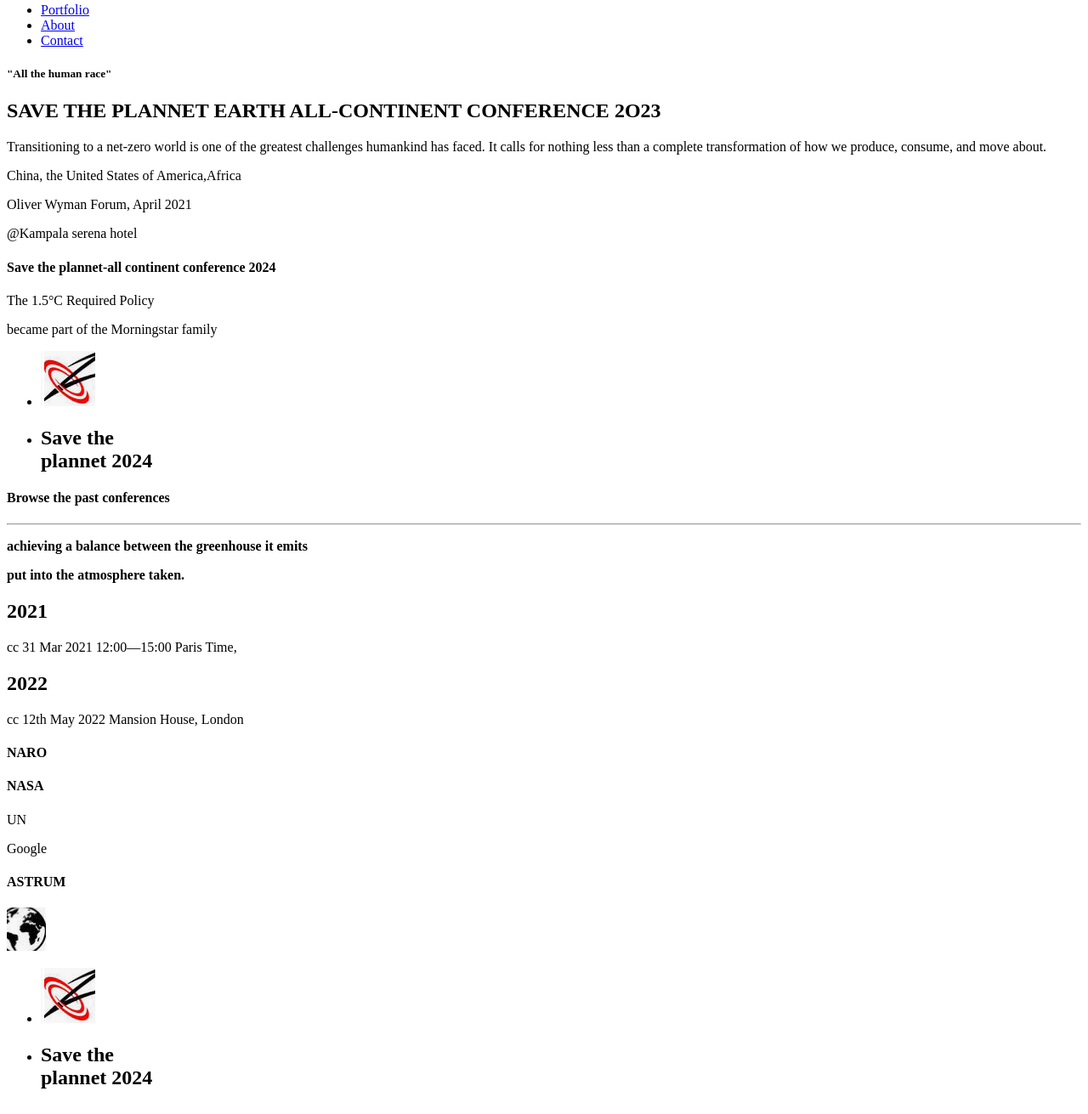
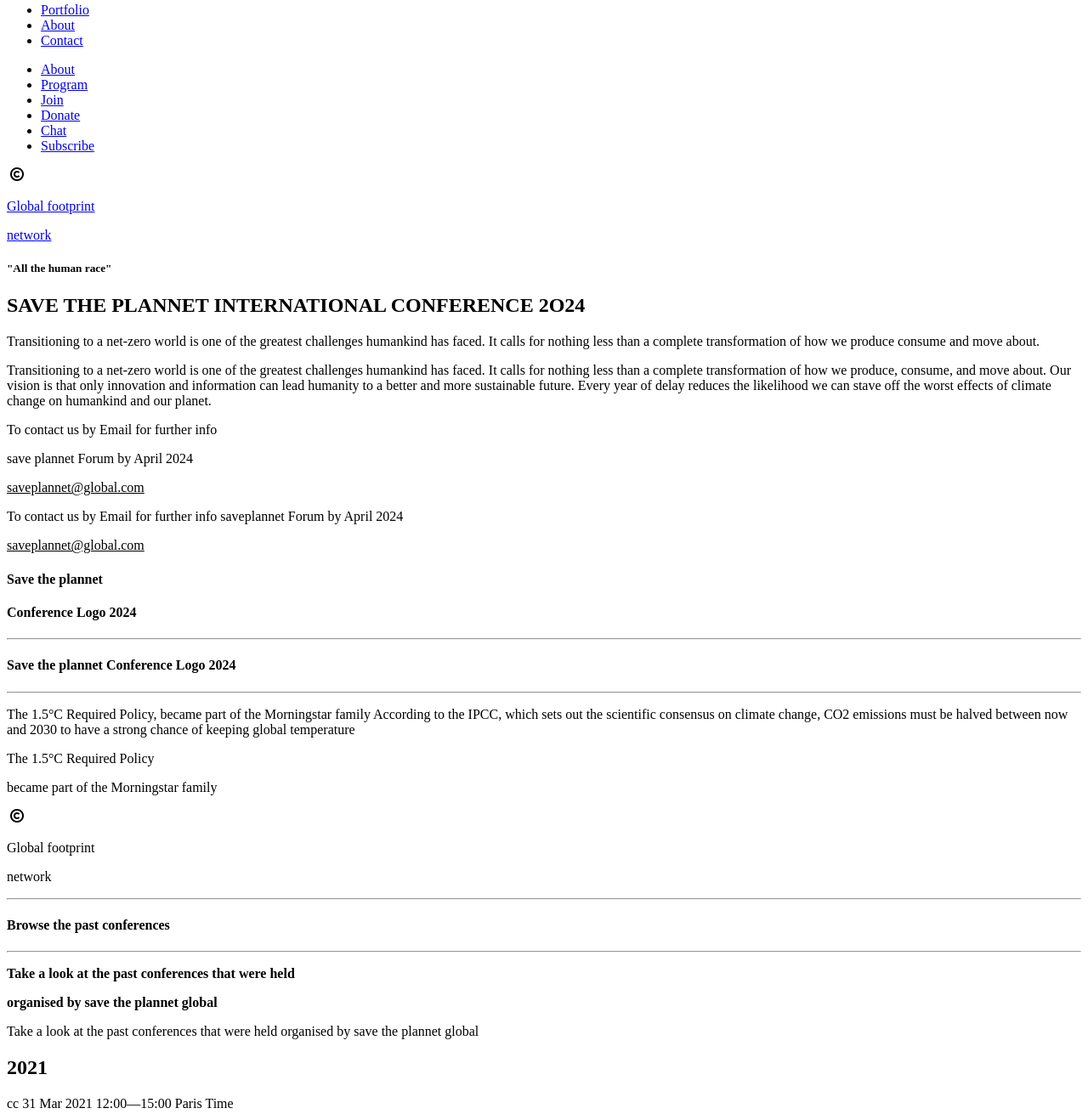
Before and after one commit to cosywasswa/Capstone-Project1, a website: page About.html in a window 1280 px wide. Shown: the part 13-1324 px from the top of the page at 85% size. Drawn offline with Linux system fonts and the light colour scheme.

Commit message:
Added more elements for the about page in html file

```diff
--- a/About.html
+++ b/About.html
@@ -15,6 +15,7 @@
   </head>
   <body>
     <header class="header">
+      <nav>
       <ul class="nav-mobile">
         <li><a href="#" class="link">Portfolio</a></li>
         <li><a href="#about" class="link">About</a></li>
@@ -25,83 +26,159 @@
         <span class="lines"></span>
         <span class="lines"></span>
       </div>
+      <ul class="nav-desktop">
+        <li><a href="#" class="desktop-items">About</a></li>
+        <li><a href="#" class="desktop-items">Program</a></li>
+        <li><a href="#" class="desktop-items">Join</a></li>
+        <li><a href="#" class="desktop-items">Donate</a></li>
+        <li><a href="#about" class="desktop-items">Chat</a></li>
+        <li><a href="#" class="desktop-items">Subscribe</a></li>
+      </ul>
+    </nav>
+    <div class="my-logo">
+      <a href="index.html"><img src="images/copy4.PNG" alt=""/>
+      <div class="log-2">
+      <p>Global footprint</p>
+      <p class="pp"> network</p></a>
+    </div>
+    </div>
     </header>
 
     <main class="main-home">
       <div class="sub-main">
 
       <section class="home-1">
-
+       <div class="sec1">
         <div class="tittle">
           <h5>"All the human race"</h5>
-          <h1>SAVE THE PLANNET EARTH ALL-CONTINENT CONFERENCE 2O23</h1>
+          <h1>SAVE THE PLANNET INTERNATIONAL CONFERENCE 2O24</h1>
         </div>
         <div class="details">
           <p>
             Transitioning to a net-zero world is one of the greatest challenges humankind has faced.
-            It calls for nothing less than a complete transformation of how we produce, consume, and move about.
+            It calls for nothing less than a complete transformation of how we produce consume and move about.
 
           </p>
         </div>
+
+          <div class="details-desktop">
+            <p>
+              Transitioning to a net-zero world is one of the greatest challenges humankind has faced.
+              It calls for nothing less than a complete transformation of how we produce, consume, and move about.
+            Our vision is that only innovation and information can lead humanity to a better and more sustainable future.
+            Every year of delay reduces the likelihood we can stave off the worst effects of climate change on humankind and our planet.</p>
+
+          </div>
+
+        </div>
         <div class="dates">
-          <p class="pdate1">China, the United States of America,Africa</p>
-          <p class="pdate2"></p>Oliver Wyman Forum, April 2021</p>
-          <p class="pdate3">@Kampala serena hotel</p>
+          <p class="pdate1">To contact us by Email for further info</p>
+          <p class="pdate2"></p>save plannet Forum by April 2024</p>
+          <p class="pdate3"><u></un>saveplannet@global.com</u></p>
         </div>
+        <div class="dates-cont">
+        <div class="dates2">
+          <p>To contact us by Email for further info saveplannet Forum by April 2024</p>
+        </div>
+        <div class="mail">
+          <p><u></un>saveplannet@global.com</u></p>
+        </div>
+      </div>
       </div>
         <div class="programs-about">
           <div class="progh4">
-          <h4>Save the plannet-all continent conference 2024</h4>
+          <h4>Save the plannet</h4>
+          <h4>Conference Logo 2024</h4>
+          <hr>
+        </div>
+        <div class="prog-desk">
+          <h4>Save the plannet Conference Logo 2024</h4>
+          <hr>
+          <p>The 1.5°C Required Policy, became part of the Morningstar family According to the IPCC,
+            which sets out the scientific consensus on climate change, CO2 emissions must be halved between now and 2030 to have a strong
+            chance of keeping global temperature</p>
         </div>
         <div class="progp">
           <p>The 1.5°C Required Policy </p>
           <p>became part of the Morningstar family </p>
         </div>
-        <ul class="conf-logo">
-          <li><img src="images/conf-logo2.PNG" ></li>
-          <li><h2>Save the <br>plannet 2024</h2></li>
-        </ul>
+
+        <div class="conf-logo">
+          <img src="images/copy4.PNG" alt=""/>
+            <div class="log-2">
+            <p>Global footprint</p>
+            <p class="pp"> network</p>
+          </div>
+        </div>
+        <hr class="hr-long">
         <div class="seepast">
           <h4>Browse the past conferences</h4>
           <hr>
-          <p> <b>achieving a balance between the greenhouse it emits </b></p>
-          <p class="p2"><b>put into the atmosphere taken.</b></p>
+          <p> <b>Take a look at the past conferences that were held </b></p>
+          <p class="p2"><b>organised by save the plannet global</b></p>
+        </div>
+        <div class="seepast-des">
+          <p>Take a look at the past conferences that were held organised by save the plannet global</p>
         </div>
 
         <div class="past-conf">
           <div class="past1">
               <h2>2021</h2>
-              <p class="p1">cc 31 Mar 2021 12:00—15:00 Paris Time,</p>
+              <p class="p1">cc 31 Mar 2021 12:00—15:00 Paris Time</p>
 
           </div>
           <div class="past2">
               <h2>2022</h2>
-              <p class="p1">cc 12th May 2022 Mansion House, London</p>
+              <p class="p1">cc May 2022 Mansion House, London</p>
 
           </div>
         </div>
-          <div class="last">
-            <div class="row">
-              <h4>NARO</h4>
-            </div>
-            <div class="logos">
-              <h4>NASA </h4>
-              <p class="p1">UN </p>
-              <p class="p2">Google</p>
-            </div>
-            <div class="non">
-              <h4>ASTRUM</h4>
-              <img src="images/earth.PNG" alt="">
-            </div>
+        </div>
+        <div class="sponsors">
+          <h4>partners</h4>
+          <hr>
+          <div class="companies">
+            <div class="comp1">
+            <h3>Tree-nation</h3>
+            <p>WRF</p>
+            <h2>Cool-Earth</h2>
           </div>
+          <div class="comp2">
+            <p>Greenpeace</p>
+           <p>Carbon180</p>
+          </div>
+          </div>
+        </div>
       </section>
       <footer>
-        <ul class="logo-footer">
-          <li><img src="images/conf-logo2.PNG" ></li>
-        </ul>
-        <ul class="footer-h2">
-          <li><h2>Save the <br>plannet 2024</h2></li>
-        </ul>
+        <div class="foot">
+          <div class="foot-left">
+            <img src="images/copy4.PNG" alt=""/>
+            <div class="log-2">
+            <p>Global footprint</p>
+            <p class="pp"> network</p>
+          </div>
+          </div>
+          <div class="foot-right">
+            <p class="lastp">2024 Global footprint network</p>
+            <p class="plast">Rights Reserved</p>
+          </div>
+        </div>
+        <div class="foot-desk">
+          <div class="foot-left foot-des-left">
+            <img src="images/copy4.PNG" alt=""/>
+            <div class="log-bottom">
+            <p>Global footprint</p>
+            <p class="pp"> network</p>
+          </div>
+          </div>
+          <div class="foot-right">
+            <p class="lastp">2024 Global footprint network Rights Reserved</p>
+            <p class="plast">Every year of delay reduces the likelihood we can stave off the worst effects of climate change .
+              </p>
+              <p class="ppp">Zero conference is tackling this challenge head-on</p>
+          </div>
+        </div>
       </footer>
     </main>
     <script src="index.js"></script>
```
